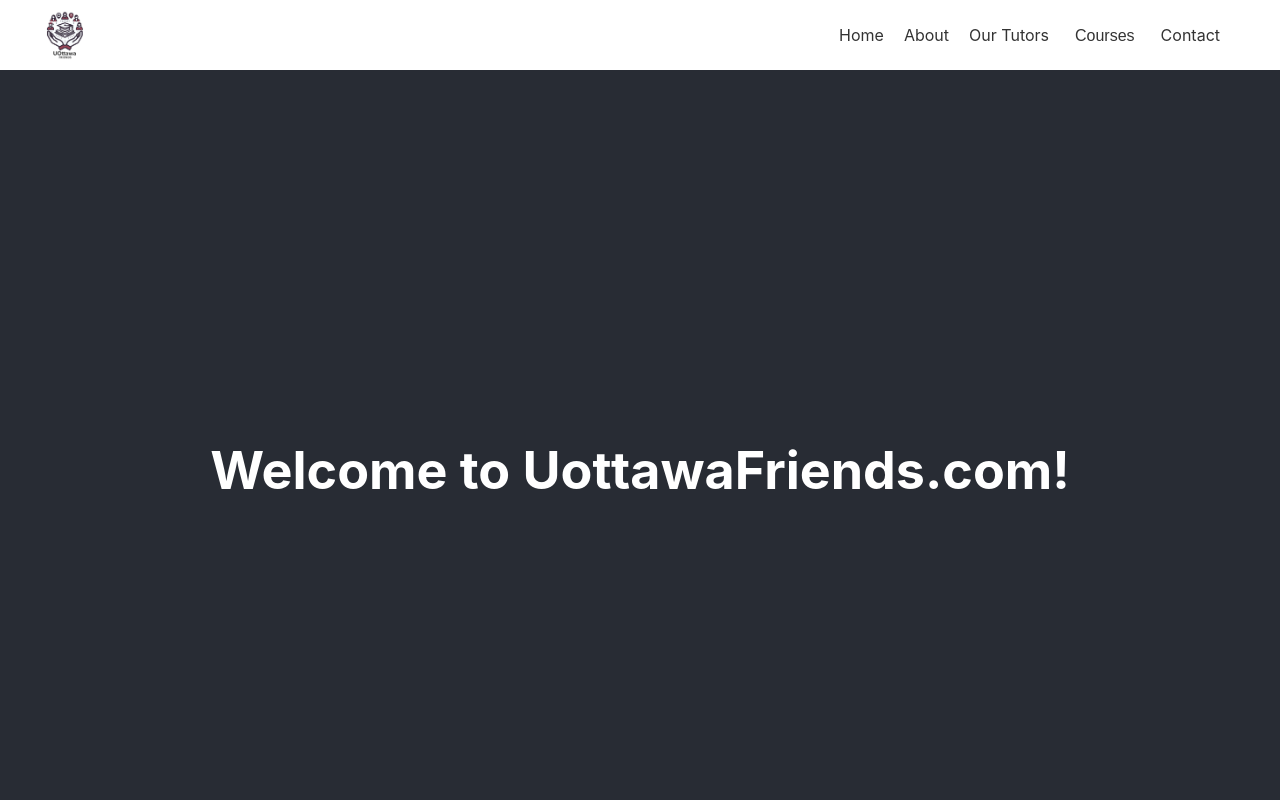
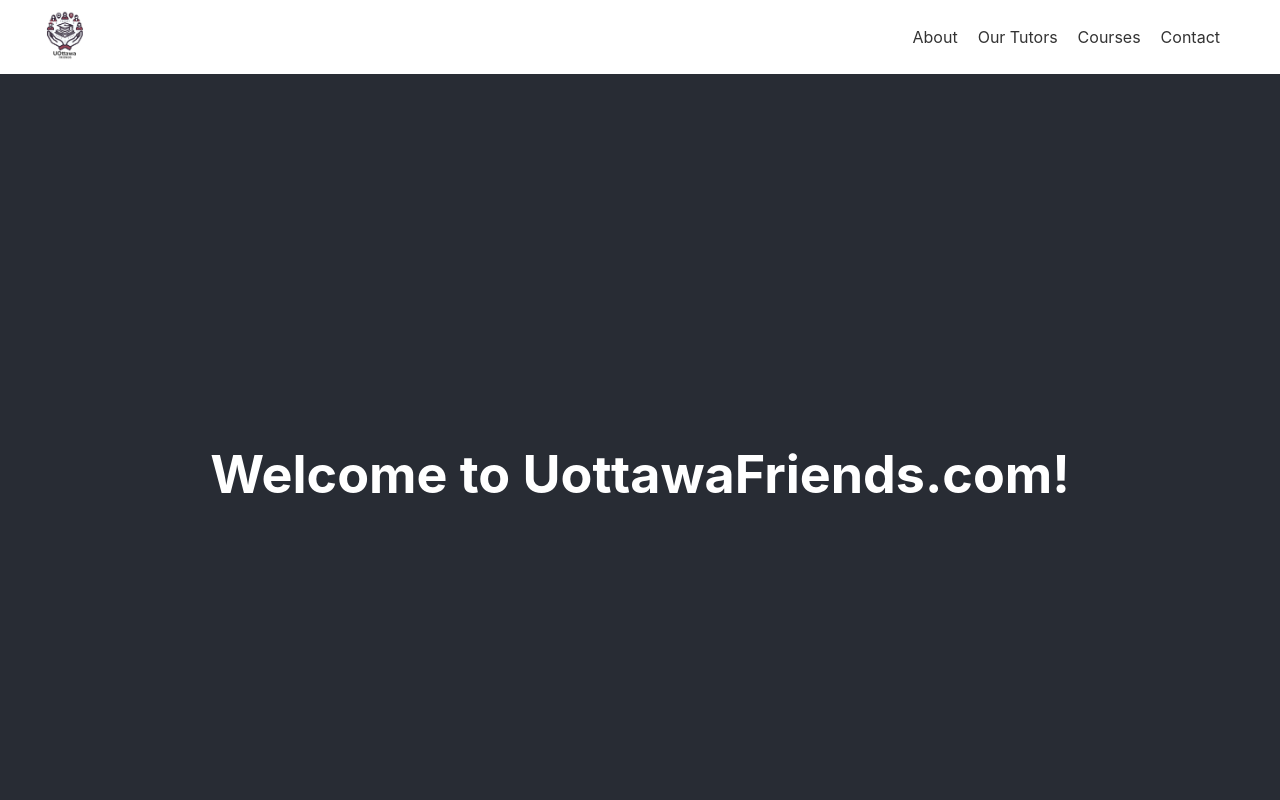
Before and after one commit to SEG3125-A/Group33-Lab8, a React (Create React App) app: page / in a window 1280 px wide. Shown: the top 800 px of the page. Built offline with nearby package versions, Linux system fonts and the light colour scheme.

Commit message:
Routing pages

```diff
--- a/package.json
+++ b/package.json
@@ -11,7 +11,9 @@
     "@testing-library/user-event": "^13.5.0",
     "react": "^18.2.0",
     "react-dom": "^18.2.0",
+    "react-router-dom": "^6.22.3",
     "react-scripts": "5.0.1",
+    "styled-components": "^6.1.8",
     "web-vitals": "^2.1.4"
   },
   "scripts": {
--- a/src/App.js
+++ b/src/App.js
@@ -1,38 +1,24 @@
 import './App.css';
-import TutorCard from './TutorCard.js'; // Import the MediaCard component
+import TutorCard from './TutorCard.js';
 import ImageButtonFunc from './ImageButtonFunc.js';
+import React from 'react';
+import {
+  BrowserRouter as Router,
+  Routes,
+  Route,
+  Link
+} from "react-router-dom";
+import About from "./pages/About";
+import OurTutors from "./pages/OurTutors";
+import Courses from "./pages/Courses";
+import Contact from "./pages/Contact";
 
-function App() {
+// Homepage
+function Home() {
   return (
-
-    <div className="App">
-      <nav className="navbar">
-        <div className="container">
-          <img src="UOttFriendsLogo.png" className="navbar-logo" alt="logo" />
-          <ul className="navbar-links">
-            <li><a href="#">Home</a></li>
-            <li><a href="#">About</a></li>
-            <li><a href="#">Our Tutors</a></li>
-            <li>
-              <div className="dropdown">
-                <button className="dropbtn">Courses</button>
-                <div className="dropdown-content">
-                  <a href="#">Add courses here</a>
-                  <a href="#">...</a>
-                  <a href="#">...</a>
-                  <a href="#">...</a>
-                </div>
-              </div>
-            </li>
-            <li><a href="#">Contact</a></li>
-          </ul>
-        </div>
-      </nav>
-
+    <div>
       <header className="App-header">
-        <h1>
-        Welcome to UottawaFriends.com!
-        </h1>
+        <h1>Welcome to UottawaFriends.com!</h1>
       </header>
 
       <section className="tutors">
@@ -70,7 +56,47 @@
           </div>
         </div>
       </section>
+    </div>
+  );
+}
 
+// Routing different pages from navbar
+function App() {
+  return (
+    <div className="App">
+      <Router>
+        <nav className="navbar">
+          <div className="container">
+            {/* Link to homepage */}
+            <Link to="/">
+              <img src="UOttFriendsLogo.png" className="navbar-logo" alt="logo" />
+            </Link>
+            <ul className="navbar-links">
+              <li><Link to="/about">About</Link></li>
+              <li><Link to="/our-tutors">Our Tutors</Link></li>
+              <li>
+                <div className="dropdown">
+                <Link to="/courses" className="dropbtn">Courses</Link>
+                  <div className="dropdown-content">
+                    <a href="#">Add courses here</a>
+                    <a href="#">...</a>
+                    <a href="#">...</a>
+                    <a href="#">...</a>
+                  </div>
+                </div>
+              </li>
+              <li><Link to="/contact">Contact</Link></li>
+            </ul>
+          </div>
+        </nav>
+        <Routes>
+          <Route path="/" element={<Home />} />
+          <Route path="/about" element={<About />} />
+          <Route path="/our-tutors" element={<OurTutors />} />
+          <Route path="/courses" element={<Courses />} />
+          <Route path="/contact" element={<Contact />} />
+        </Routes>
+      </Router>
     </div>
   );
 }
--- /dev/null
+++ b/src/pages/About.js
@@ -0,0 +1,12 @@
+import React from 'react';
+
+function About() {
+  return (
+    <div>
+      <h1>About</h1>
+      {/* Add content for page here */}
+    </div>
+  );
+}
+
+export default About;
```
Also changed, not shown: src/pages/Contact.js (added), src/pages/Courses.js (added), src/pages/OurTutors.js (added), 1 other file (tests, documents, lock files or other folders).
